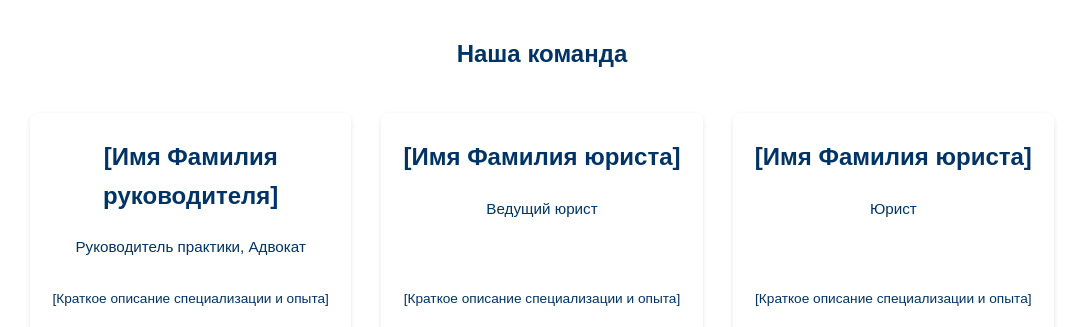
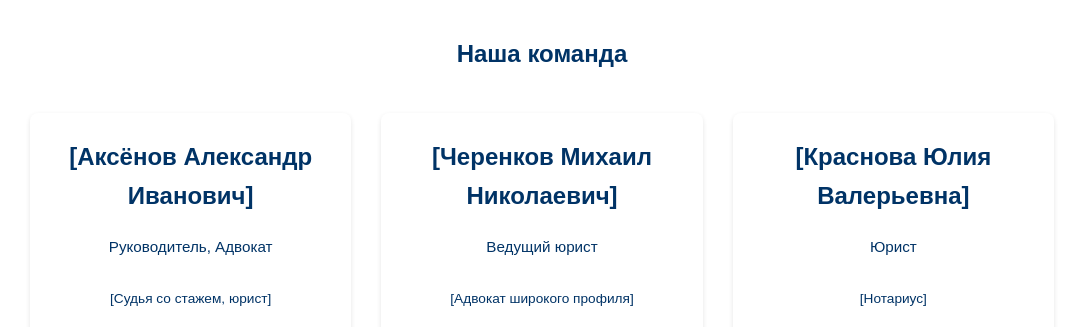
Before and after one commit to artemterehov573-pixel/Legal-Alliance, a plain HTML site: page index.html in a window 1280 px wide. Shown: the part 2760-3087 px from the top of the page, without its empty margins (98-1181 px from the left). Drawn offline with Linux system fonts and the light colour scheme.

Commit message:
Update index.html

```diff
--- a/index.html
+++ b/index.html
@@ -116,10 +116,10 @@
                 <!-- Карточка сотрудника 1 -->
                 <div class="team-member-card card"> <!-- Добавлен общий класс card -->
                     <div class="team-member-info">
-                        <h3>[Имя Фамилия руководителя]</h3>
-                        <p>Руководитель практики, Адвокат</p>
+                        <h3>[Аксёнов Александр Иванович]</h3>
+                        <p>Руководитель, Адвокат</p>
                         <div class="team-member-description">
-                            <p>[Краткое описание специализации и опыта]</p>
+                            <p>[Судья со стажем, юрист]</p>
                             <div class="team-member-social">
                                 <a href="#"><i class="fab fa-linkedin-in"></i></a>
                                 <a href="#"><i class="fas fa-envelope"></i></a>
@@ -131,10 +131,10 @@
                 <!-- Карточка сотрудника 2 -->
                 <div class="team-member-card card"> <!-- Добавлен общий класс card -->
                     <div class="team-member-info">
-                        <h3>[Имя Фамилия юриста]</h3>
+                        <h3>[Черенков Михаил Николаевич]</h3>
                         <p>Ведущий юрист</p>
                         <div class="team-member-description">
-                            <p>[Краткое описание специализации и опыта]</p>
+                            <p>[Адвокат широкого профиля]</p>
                             <div class="team-member-social">
                                 <a href="#"><i class="fab fa-linkedin-in"></i></a>
                                 <a href="#"><i class="fas fa-envelope"></i></a>
@@ -146,10 +146,10 @@
                 <!-- Карточка сотрудника 3 -->
                 <div class="team-member-card card"> <!-- Добавлен общий класс card -->
                     <div class="team-member-info">
-                        <h3>[Имя Фамилия юриста]</h3>
+                        <h3>[Краснова Юлия Валерьевна]</h3>
                         <p>Юрист</p>
                         <div class="team-member-description">
-                            <p>[Краткое описание специализации и опыта]</p>
+                            <p>[Нотариус]</p>
                             <div class="team-member-social">
                                 <a href="#"><i class="fab fa-linkedin-in"></i></a>
                                 <a href="#"><i class="fas fa-envelope"></i></a>
```
